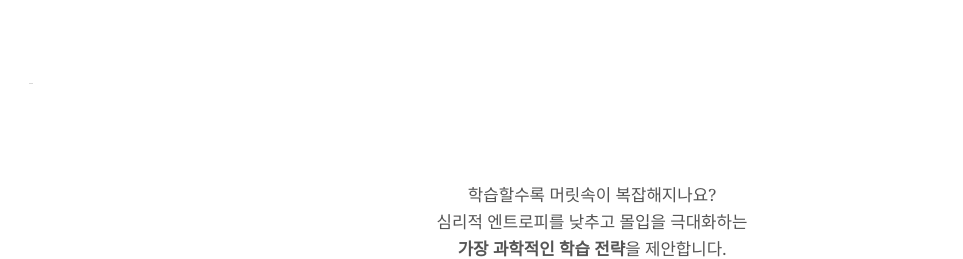
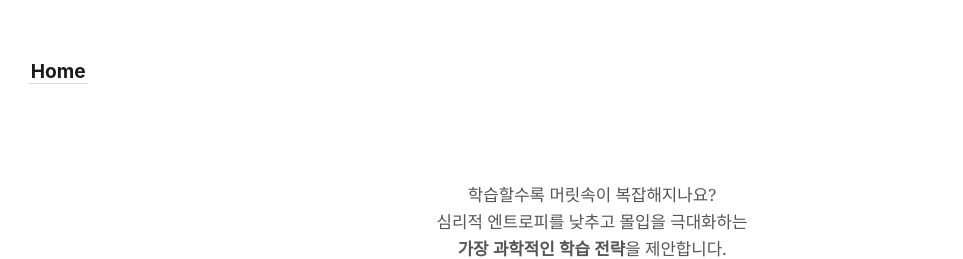
Before and after one commit to somath-edu/somath-edu.github.io, a Jekyll site: the page built from library/entropy.md, in a window 1280 px wide. Shown: the top 259 px of the page, without its empty margins (48-1011 px from the left). Built offline with Jekyll 4.4.1, drawn with Linux system fonts in a browser that asks for light colours.

Commit message:
Update _config.yml

```diff
--- a/_config.yml
+++ b/_config.yml
@@ -1,4 +1,4 @@
-Title:               My digital garden
+title:               Home
 description:         ""
 include:             ['_pages']
 exclude:             ['_includes/notes_graph.json']
```
